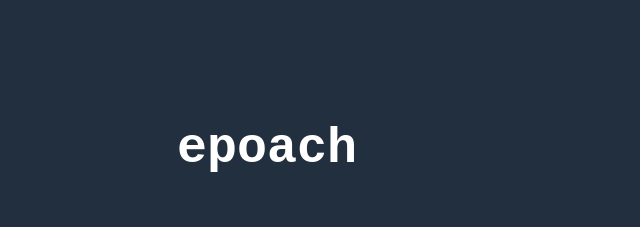
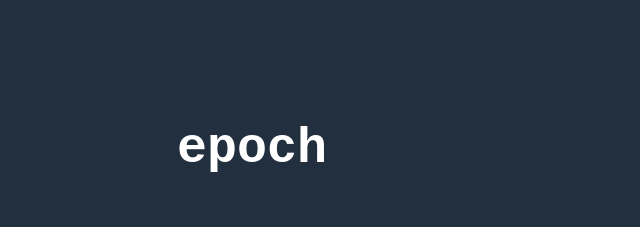
Before and after one commit to chamilu/gl-util-epoach, a React app: page / in a window 1280 px wide. Shown: the top 227 px of the page, without its empty margins (303-943 px from the left). Built offline with nearby package versions, Linux system fonts and the light colour scheme; a web font is replaced by a local one.

Commit message:
fixed spelling

```diff
--- a/src/components/App.jsx
+++ b/src/components/App.jsx
@@ -6,7 +6,7 @@ import Time from "./Time";
 const App = () => {
     return (
         <div id="wrapper">
-            <h1>epoach</h1>
+            <h1>epoch</h1>
             <Date />
             <Time />
         </div>
```
